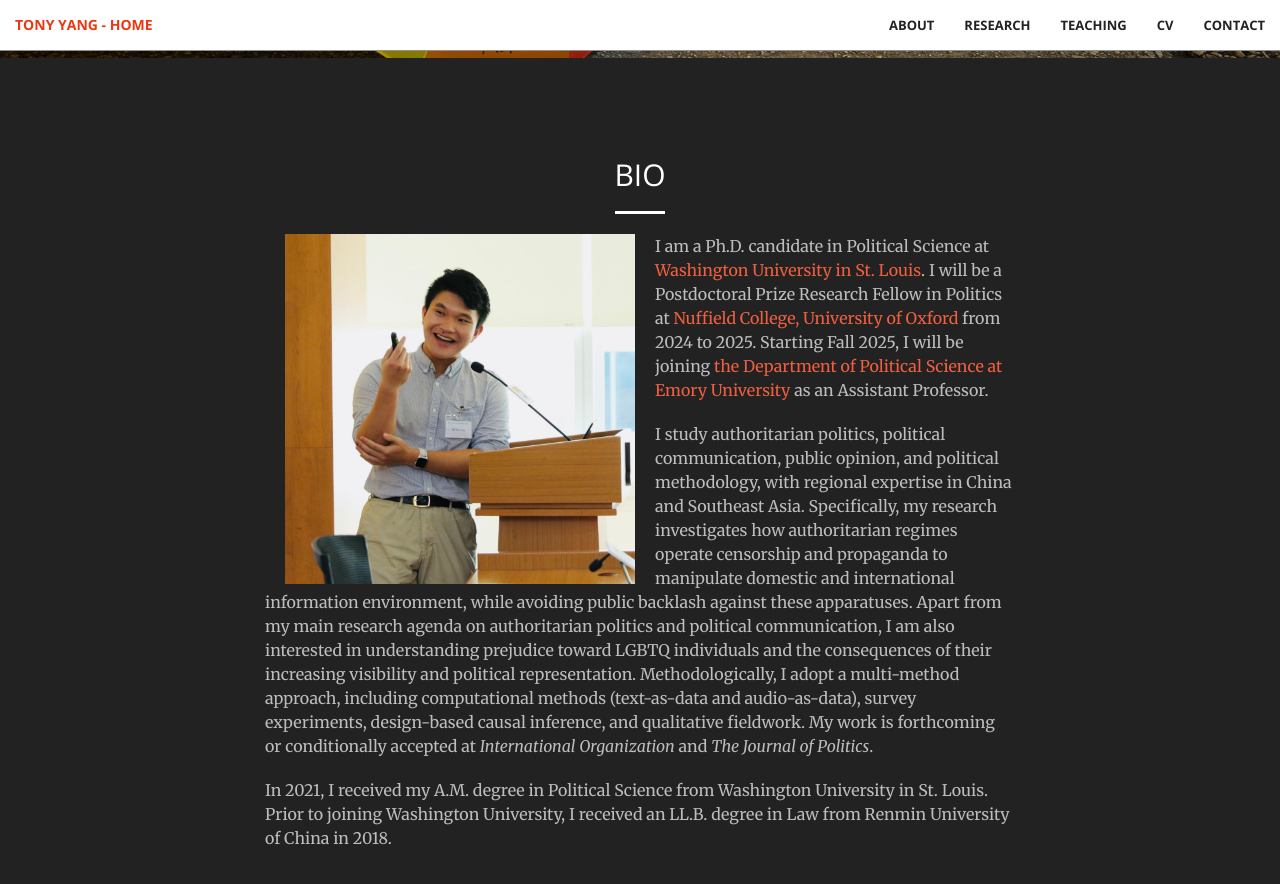
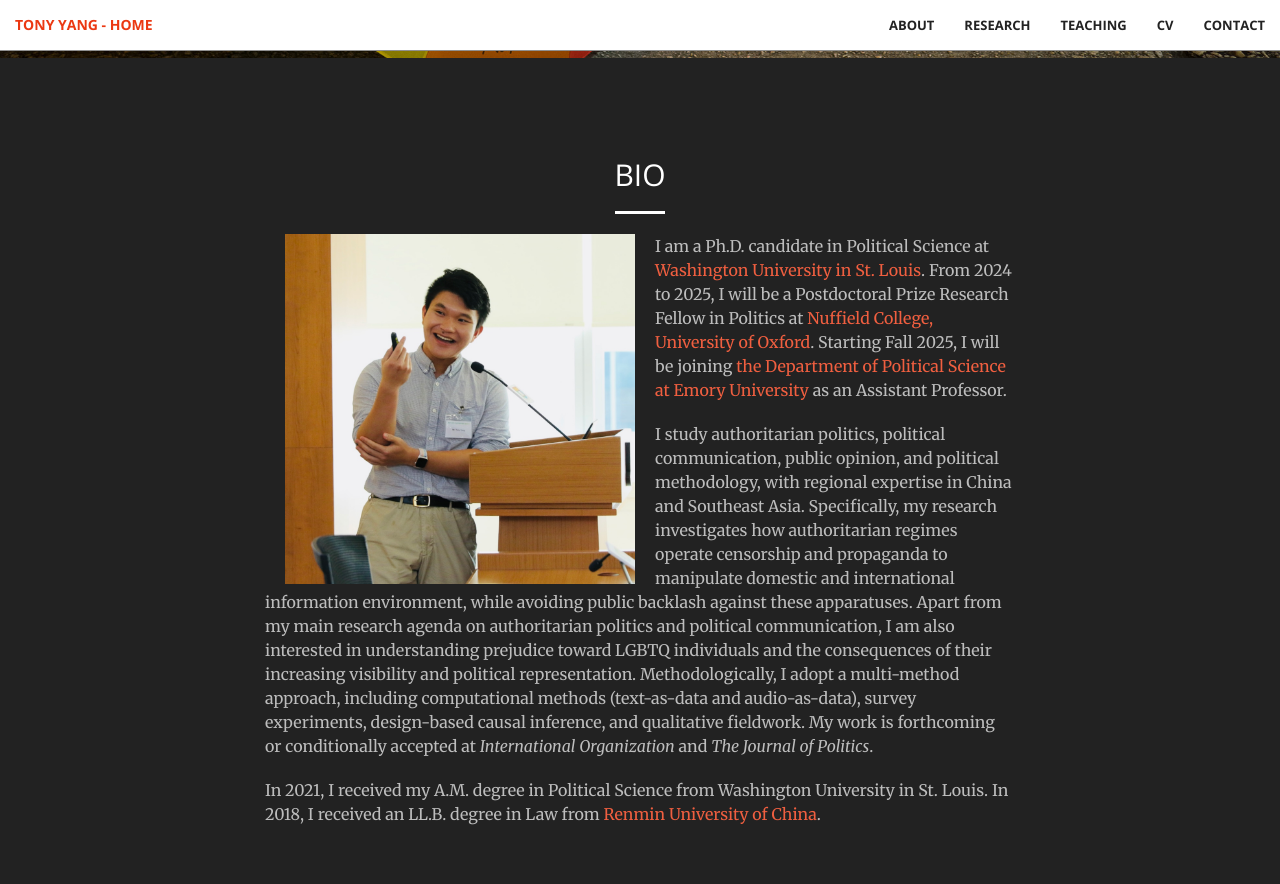
Before and after one commit to tonyhsfz/website, a Jekyll site: the page built from index.html, in a window 1280 px wide and 900 px high, scrolled down 842 px. Shown: the top 884 px of the window. Built offline with Jekyll 4.4.1, drawn with Linux system fonts in a browser that asks for light colours.

Commit message:
Update Bio.html

```diff
--- a/_includes/Bio.html
+++ b/_includes/Bio.html
@@ -8,7 +8,7 @@
                 <img align="left" src="img/HKU.jpg" hspace="20"  width="350" height="350" >
                 <p class="text-faded">
                     I am a Ph.D. candidate in Political Science at <a href="https://polisci.wustl.edu/">Washington University in St. Louis</a>.
-                    I will be a Postdoctoral Prize Research Fellow in Politics at <a href="https://www.nuffield.ox.ac.uk/">Nuffield College, University of Oxford</a> from 2024 to 2025.
+                    From 2024 to 2025, I will be a Postdoctoral Prize Research Fellow in Politics at <a href="https://www.nuffield.ox.ac.uk/">Nuffield College, University of Oxford</a>.
                     Starting Fall 2025, I will be joining <a href="https://polisci.emory.edu/home/">the Department of Political Science at Emory University</a> as an Assistant Professor.</p>
                 <p class="text-faded">
                     I study authoritarian politics, political communication, public opinion, and political methodology, with regional expertise in China and Southeast Asia.
@@ -18,7 +18,8 @@
                     I am also interested in understanding prejudice toward LGBTQ individuals and the consequences of their increasing visibility and political representation.
                     Methodologically, I adopt a multi-method approach, including computational methods (text-as-data and audio-as-data), survey experiments, design-based causal inference,
                     and qualitative fieldwork. My work is forthcoming or conditionally accepted at <i>International Organization</i> and <i>The Journal of Politics</i>.</p>
-                <p class="text-faded">In 2021, I received my A.M. degree in Political Science from Washington University in St. Louis. Prior to joining Washington University, I received an LL.B. degree in Law from Renmin University of China in 2018.</p>
+                <p class="text-faded">In 2021, I received my A.M. degree in Political Science from Washington University in St. Louis.
+                    In 2018, I received an LL.B. degree in Law from <a href="http://www.law.ruc.edu.cn/home/eng/">Renmin University of China</a>.</p>
             </div>
         </div>
     </div>
```
